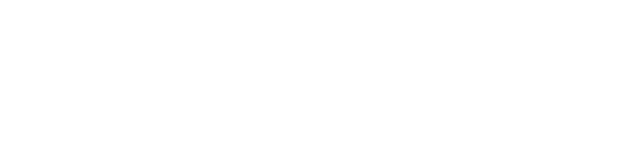
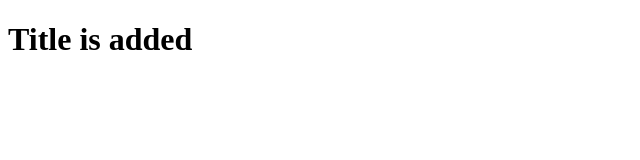
Before and after one commit to willownezz/github-pract, a plain HTML site: page index.html in a window 1280 px wide. Shown: the whole page, without its empty margins (0-640 px from the left). Drawn offline with Linux system fonts and the light colour scheme.

Commit message:
added H1

```diff
--- a/index.html
+++ b/index.html
@@ -5,6 +5,6 @@
     <title>Prac Index</title>
   </head>
   <body>
-
+    <h1>Title is added</h1>
   </body>
 </html>
```
